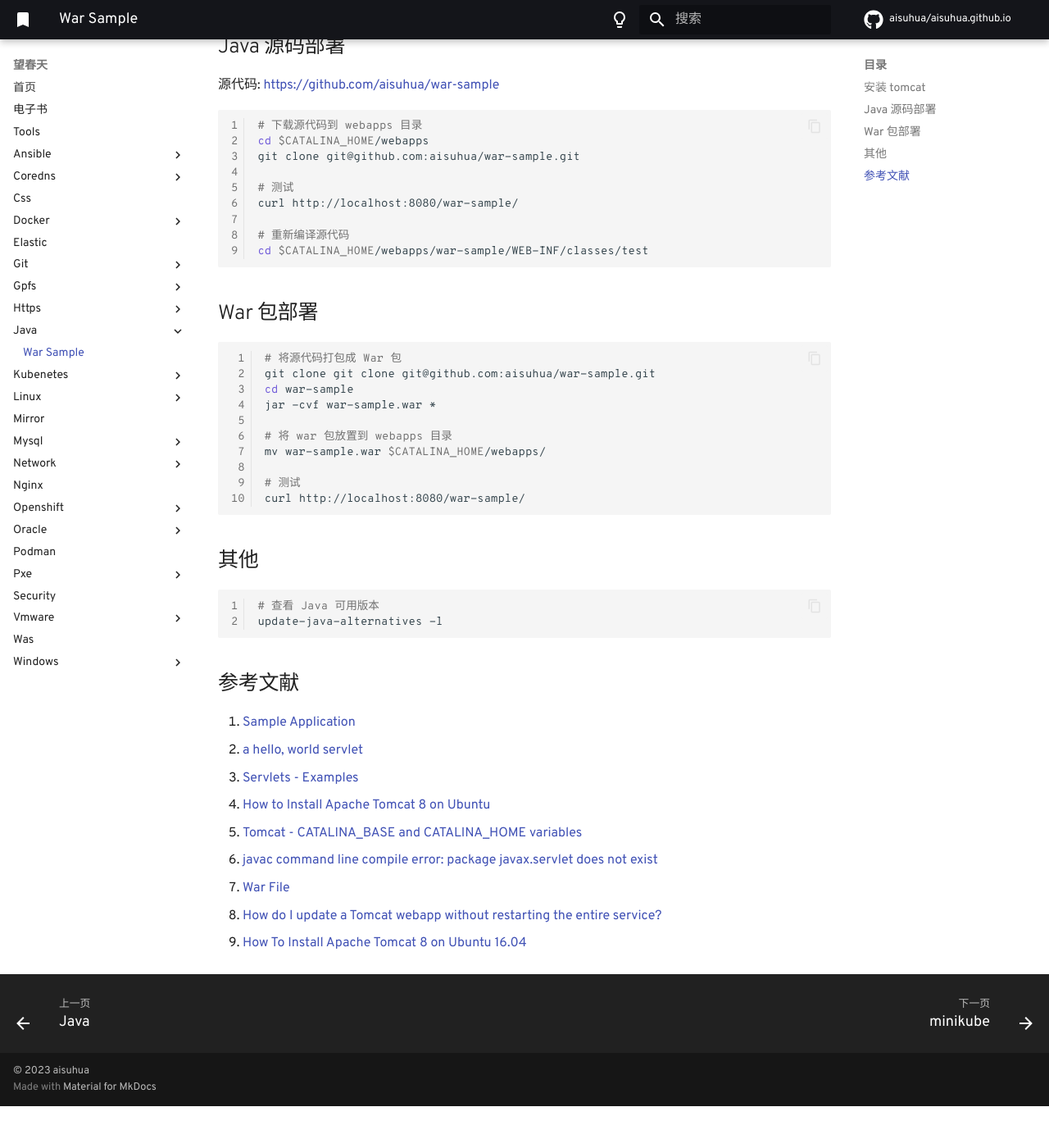
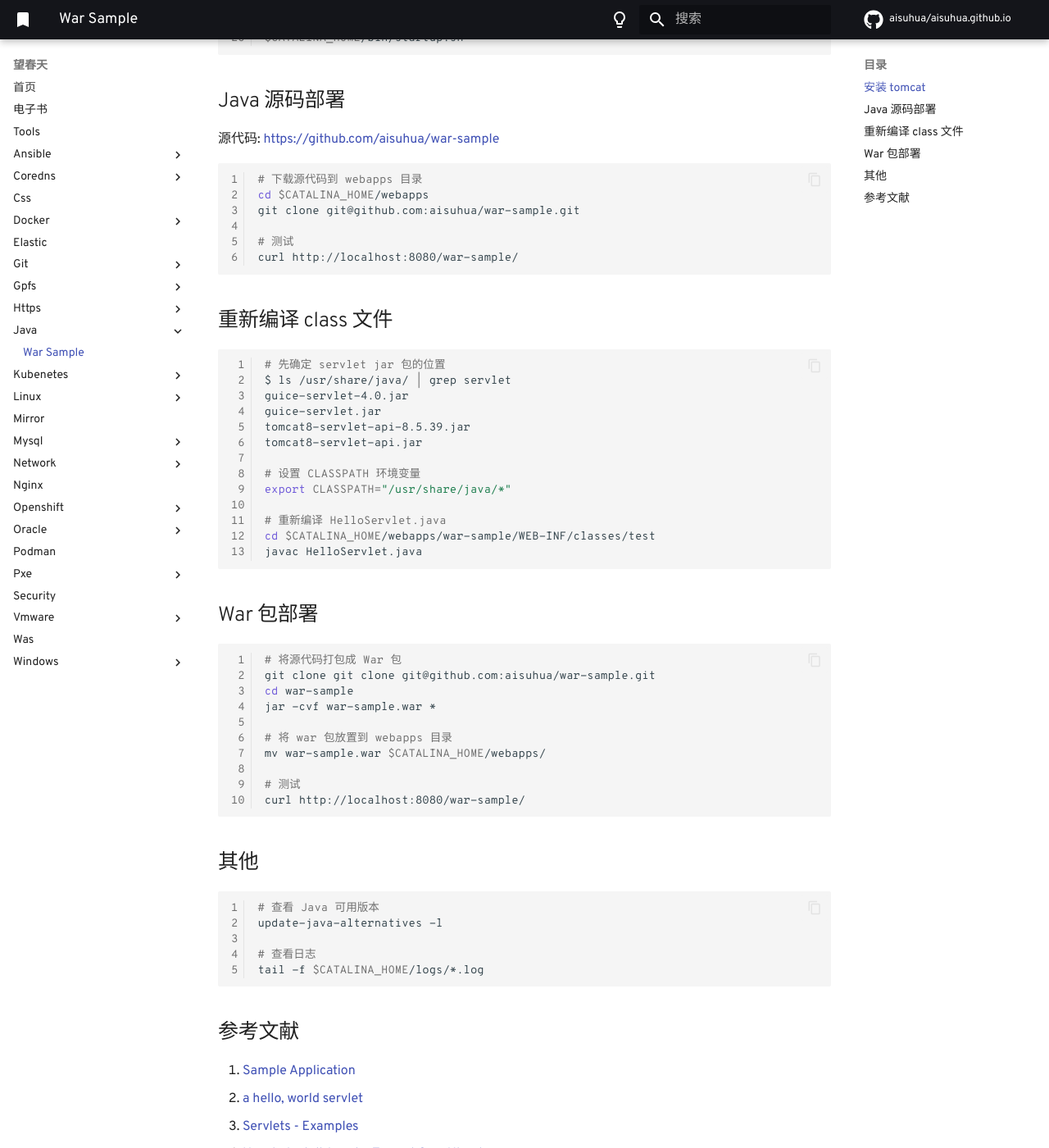
Before and after one commit to aisuhua/aisuhua.github.io, an MkDocs documentation site: the page built from docs/java/war-sample.md, in a window 1280 px wide and 1400 px high, scrolled down 631 px. Shown: the whole window at 82% size. Built offline with MkDocs 1.6.1 and Material for MkDocs 9.7.7, drawn with Linux system fonts in a browser that asks for light colours; comment, search, counter and statistics services are not loaded; before the commit the page ends 1980 px from its top, so only the background shows below that; some of the changed text lies outside the part shown.

Commit message:
index.md index.md

````diff
--- a/docs/java/war-sample.md
+++ b/docs/java/war-sample.md
@@ -1,4 +1,6 @@
 # War Sample
+
+一个快速入门的使用 tomcat 部署 Java 应用的例子。
 
 ## 安装 tomcat
 
@@ -36,10 +38,24 @@ git clone git@github.com:aisuhua/war-sample.git
 
 # 测试
 curl http://localhost:8080/war-sample/
+```
 
-# 重新编译源代码
+## 重新编译 class 文件
+
+```sh
+# 先确定 servlet jar 包的位置
+$ ls /usr/share/java/ | grep servlet
+guice-servlet-4.0.jar
+guice-servlet.jar
+tomcat8-servlet-api-8.5.39.jar
+tomcat8-servlet-api.jar
+
+# 设置 CLASSPATH 环境变量
+export CLASSPATH="/usr/share/java/*"
+
+# 重新编译 HelloServlet.java
 cd $CATALINA_HOME/webapps/war-sample/WEB-INF/classes/test
-
+javac HelloServlet.java
 ```
 
 ## War 包部署
@@ -62,6 +78,9 @@ curl http://localhost:8080/war-sample/
 ```sh
 # 查看 Java 可用版本
 update-java-alternatives -l
+
+# 查看日志
+tail -f $CATALINA_HOME/logs/*.log
 ```
 
 ## 参考文献
````
